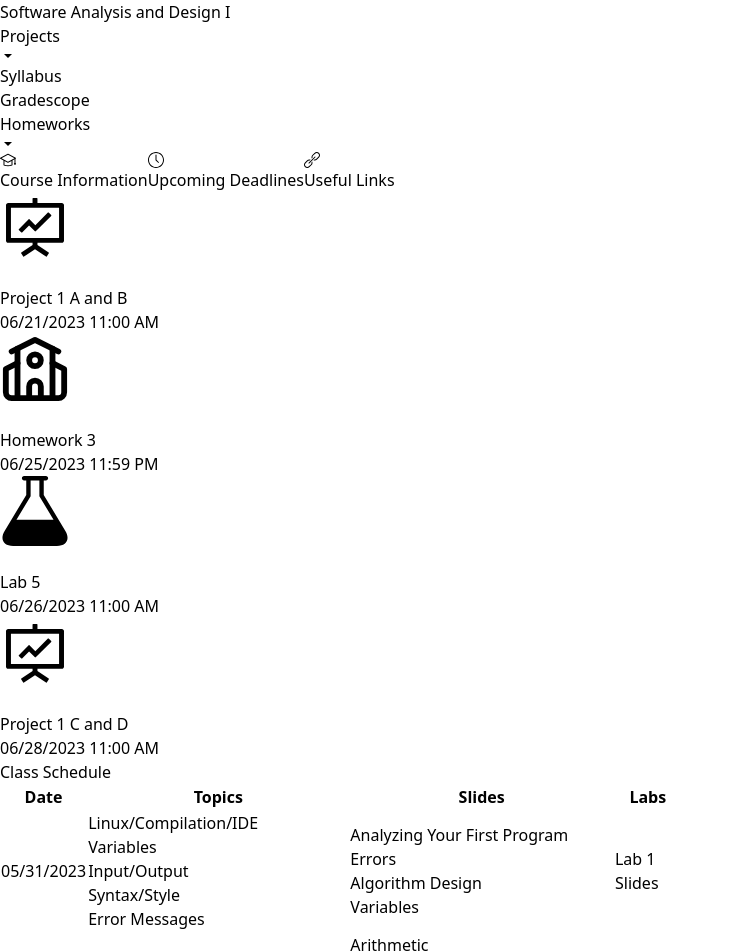
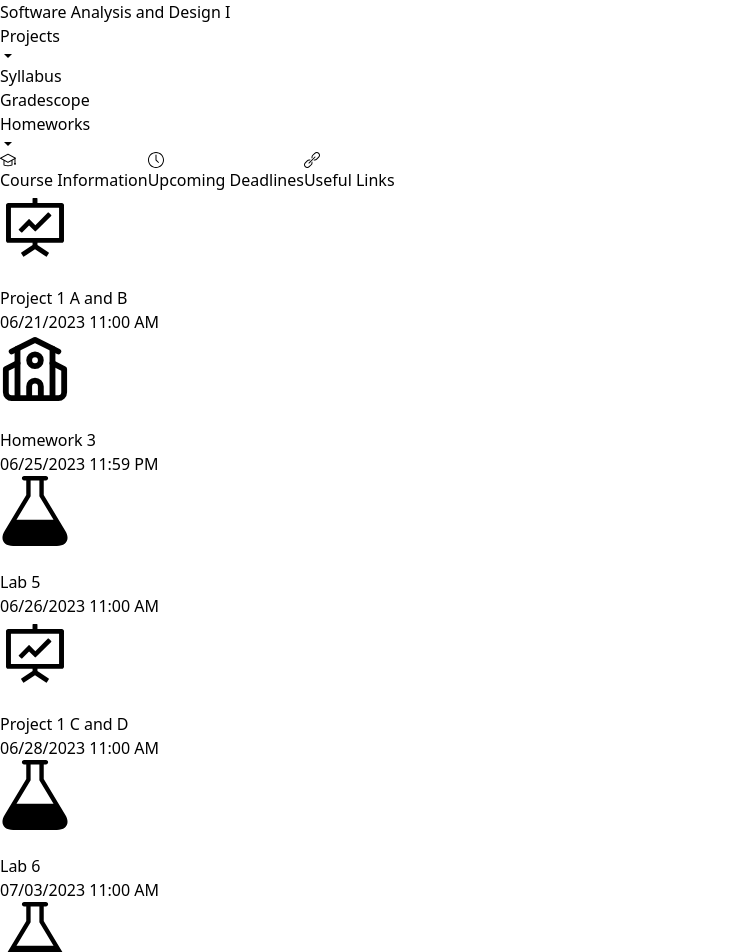
Before and after one commit to Proto007/Hunter_CS135_Summer23, a React (Vite) app in the folder course-app/: page /#/ in a window 1280 px wide. Shown: the top 952 px of the page, without its empty margins (0-729 px from the left). Built offline with nearby package versions, Linux system fonts and the light colour scheme.

Commit message:
update deadlines

```diff
--- a/course-app/src/deadlinesdata.js
+++ b/course-app/src/deadlinesdata.js
@@ -19,4 +19,14 @@ export const deadlinesData = [
         deadline: "06/28/2023 11:00 AM",
         type: "project"
     },
+    {
+        name: "Lab 6",
+        deadline: "07/03/2023 11:00 AM",
+        type: "lab"
+    },
+    {
+        name: "Lab 7",
+        deadline: "07/03/2023 11:00 AM",
+        type: "lab"
+    },
 ]
```
